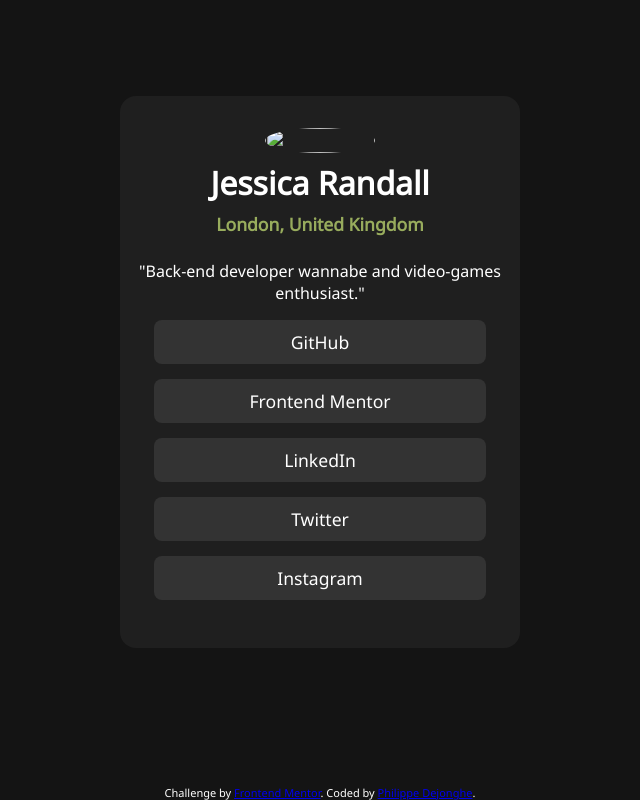
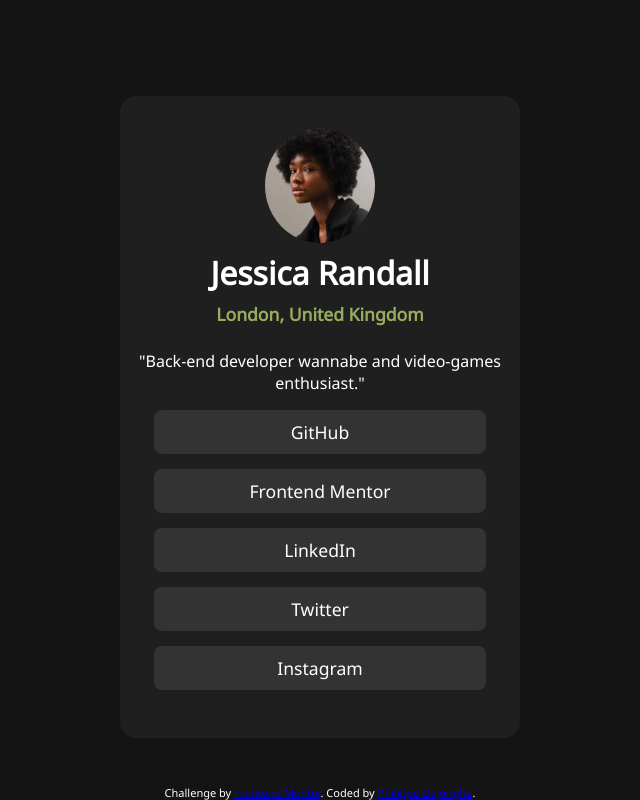
Before and after one commit to B4rka/Social-Links-profile-Challenge, a plain HTML site: page index.html in a window 1280 px wide. Shown: the whole page, without its empty margins (320-960 px from the left). Drawn offline with Linux system fonts and the light colour scheme; the site is published under a folder, as on GitHub Pages, so addresses that start at the root find nothing.

Commit message:
Update index.html

```diff
--- a/index.html
+++ b/index.html
@@ -15,7 +15,7 @@
   <main>
     <div class="card-container">
       <div class="img-container">
-        <img src="/assets/images/avatar-jessica.jpeg" class="img" alt="">
+        <img src="./assets/images/avatar-jessica.jpeg" class="img" alt="">
       </div>
       <section>
         <h1>Jessica Randall</h1>
```
